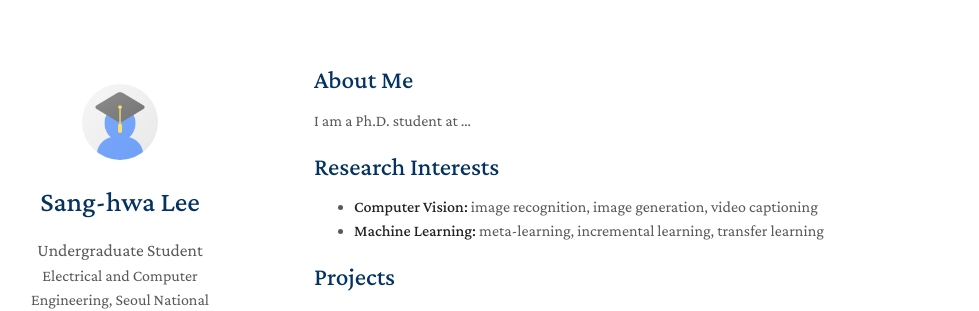
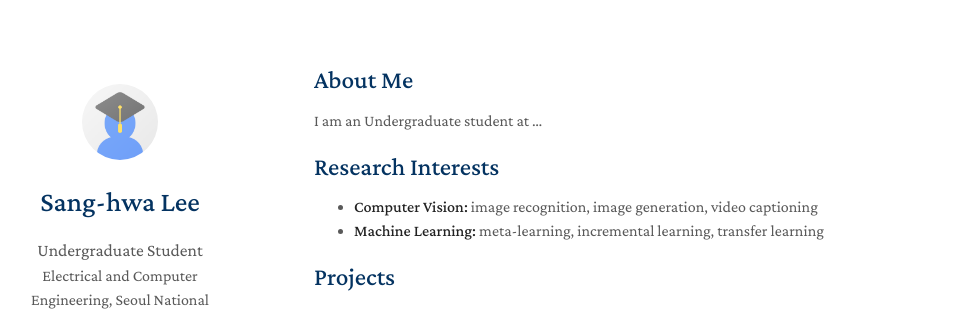
Before and after one commit to torytony24/torytony24.github.io, a Jekyll site: the page built from index.md, in a window 1280 px wide and 1014 px high. Shown: the top 311 px of the window, without its empty margins (156-1135 px from the left). Built offline with Jekyll 4.4.1, drawn with Linux system fonts in a browser that asks for light colours; a style sheet for code colours, icons or effects is not loaded; our own code applies the rules of GitHub Pages for plain Markdown files.

Commit message:
index.md update

```diff
--- a/index.md
+++ b/index.md
@@ -4,7 +4,7 @@ layout: homepage
 
 ## About Me
 
-I am a Ph.D. student at ...
+I am an Undergraduate student at ...
 
 ## Research Interests
 
```
